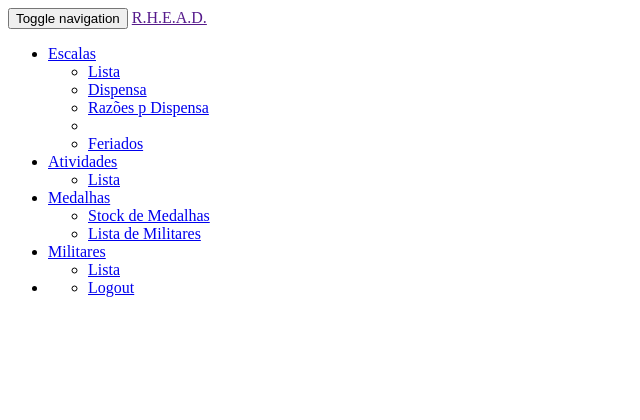
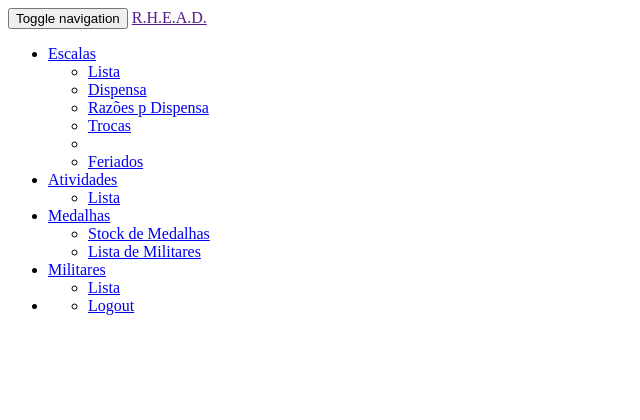
Before and after one commit to j38600/RHEAD, a PHP site: the page made by application/views/template.php in a window 1280 px wide. Shown: the top 420 px of the page, without its empty margins (0-640 px from the left). Before the commit the page ends 297 px from the top, so only its background shows below. Run offline with PHP 8.4, Linux system fonts and the light colour scheme; the template is opened without the code that fills it, so the values that code supplies are empty.

Commit message:
v1.3delta1
Criação da tabela onde vão ficar registadas as trocas, e destrocas.

```diff
--- a/application/views/template.php
+++ b/application/views/template.php
@@ -45,6 +45,7 @@
                         <li><a href="<?php echo base_url()?>escala">Lista</a></li>
                         <li><a href="<?php echo base_url()?>escala/dispensa/list">Dispensa</a></li>
                         <li><a href="<?php echo base_url()?>escala/razao/list">Razões p Dispensa</a></li>
+                        <li><a href="<?php echo base_url()?>escala/troca/list">Trocas</a></li>
                         <!--<li><a href="<?php echo base_url()?>escala/razao/list">Férias</a></li>-->
                         <!--<li><a href="<?php echo base_url()?>escala/razao/list">T. Estudante</a></li>-->
                         <li class="divider"></li>
```
Also changed, not shown: application/migrations/20161031193000_trocas.php (added).
